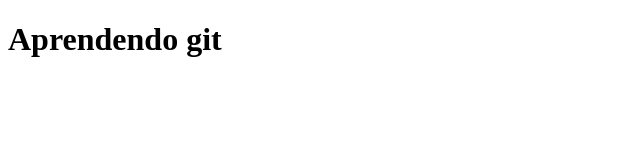
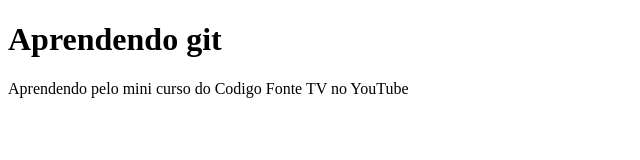
Before and after one commit to guibr7/miniCursoGit, a plain HTML site: page index.html in a window 1280 px wide. Shown: the whole page, without its empty margins (0-640 px from the left). Drawn offline with Linux system fonts and the light colour scheme.

Commit message:
Adicionando footer

```diff
--- a/index.html
+++ b/index.html
@@ -7,5 +7,6 @@
 </head>
 <body>
     <h1>Aprendendo git </h1>
+    <footer>Aprendendo pelo mini curso do Codigo Fonte TV no YouTube</footer>
 </body>
 </html>
```
